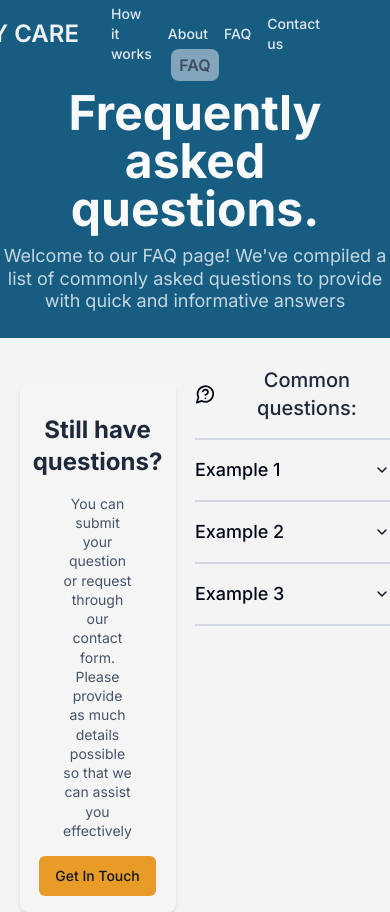
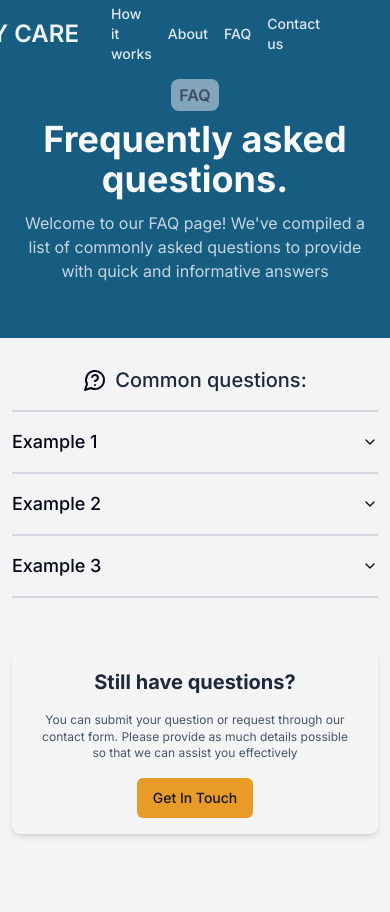
Before and after one commit to ewqwdd/firstcity, a Next.js app: page /faq in a window 390 px wide. After the commit the page ends 856 px from the top, so only its background shows below. Built offline with nearby package versions, Linux system fonts and the light colour scheme; a web font is replaced by a local one.

Commit message:
mobile view for faq

```diff
--- a/src/app/faq/faq.module.css
+++ b/src/app/faq/faq.module.css
@@ -18,4 +18,5 @@
 
 .faqWrapper {
   min-height: calc(100svh - var(--nav-height));
+  padding: 0 12px;
 }
--- a/src/app/faq/page.tsx
+++ b/src/app/faq/page.tsx
@@ -18,19 +18,19 @@ export default function page() {
             <Heading className="text-base bg-slate-300/60 rounded-lg p-2 text-opacity-70 leading-none font-semibold self-center">
                 FAQ
             </Heading>
-            <Heading className="text-center text-5xl mt-2 font-bold text-slate-50" fontFamily="Inter" >
+            <Heading className="max-sm:text-4xl text-center text-5xl mt-2 font-bold text-slate-50" fontFamily="Inter" >
                 Frequently asked questions.
             </Heading>
-            <Paragraph variant="white" className="text-opacity-80 text-center max-w-4xl text-lg mt-3 leading-tight mx-auto">
+            <Paragraph variant="white" className="max-sm:text-base text-opacity-80 text-center max-w-4xl text-lg mt-3 leading-tight mx-auto">
                 Welcome to our FAQ page! We've compiled a list of commonly asked questions to provide with quick and informative answers
             </Paragraph>
         </VStack>
-        <section id="faq" about="FAQ" className="grid grid-cols-2 grow">
-             <VStack className="bg-slate-100/5 p-8 pb-4 shadow-md items-center rounded-lg max-w-[80%] mx-auto place-self-start mt-8">
-                <Heading className="text-2xl font-bold text-center">
+        <section id="faq" about="FAQ" className="grid lg:grid-cols-2 grow">
+             <VStack className="max-lg:order-2 bg-slate-100/5 p-4 min-[520px]:p-6 sm:p-8 pb-4 shadow-md items-center rounded-lg sm:max-w-[90%] xl:max-w-[80%] mx-auto place-self-start mt-8">
+                <Heading className="text-xl min-[520px]:text-2xl font-bold text-center">
                     Still have questions?
                 </Heading>
-                <Paragraph className="text-sm text-slate-600 leading-snug mt-4 text-center px-3">
+                <Paragraph className="text-xs min-[520px]:text-sm text-slate-600 leading-snug mt-4 text-center px-3">
                     You can submit your question or request through our contact form. Please provide as much details possible so that we can assist you effectively
                 </Paragraph>
                 <Button variant={'secondary'} className="mt-4" asChild>
```
